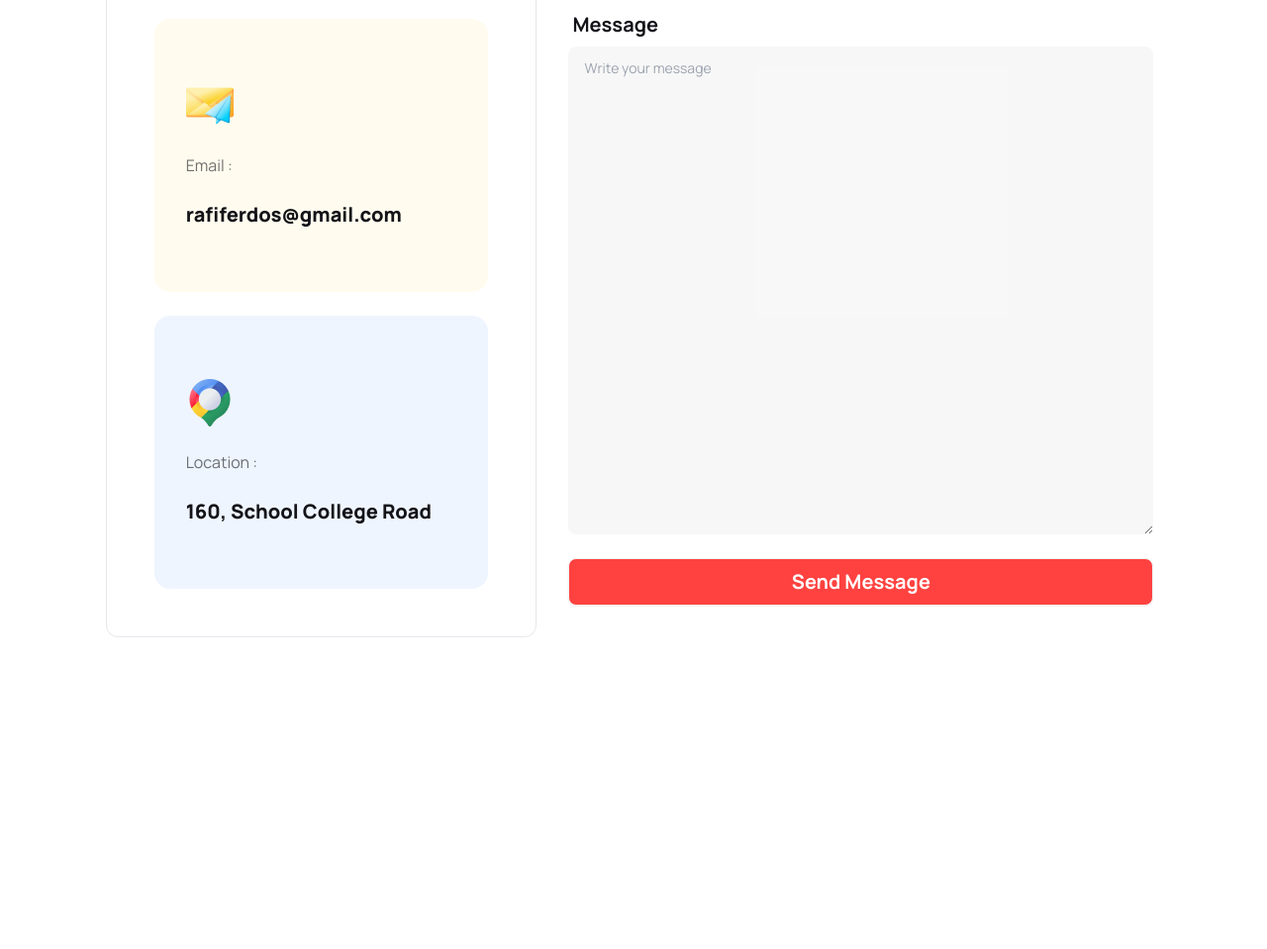
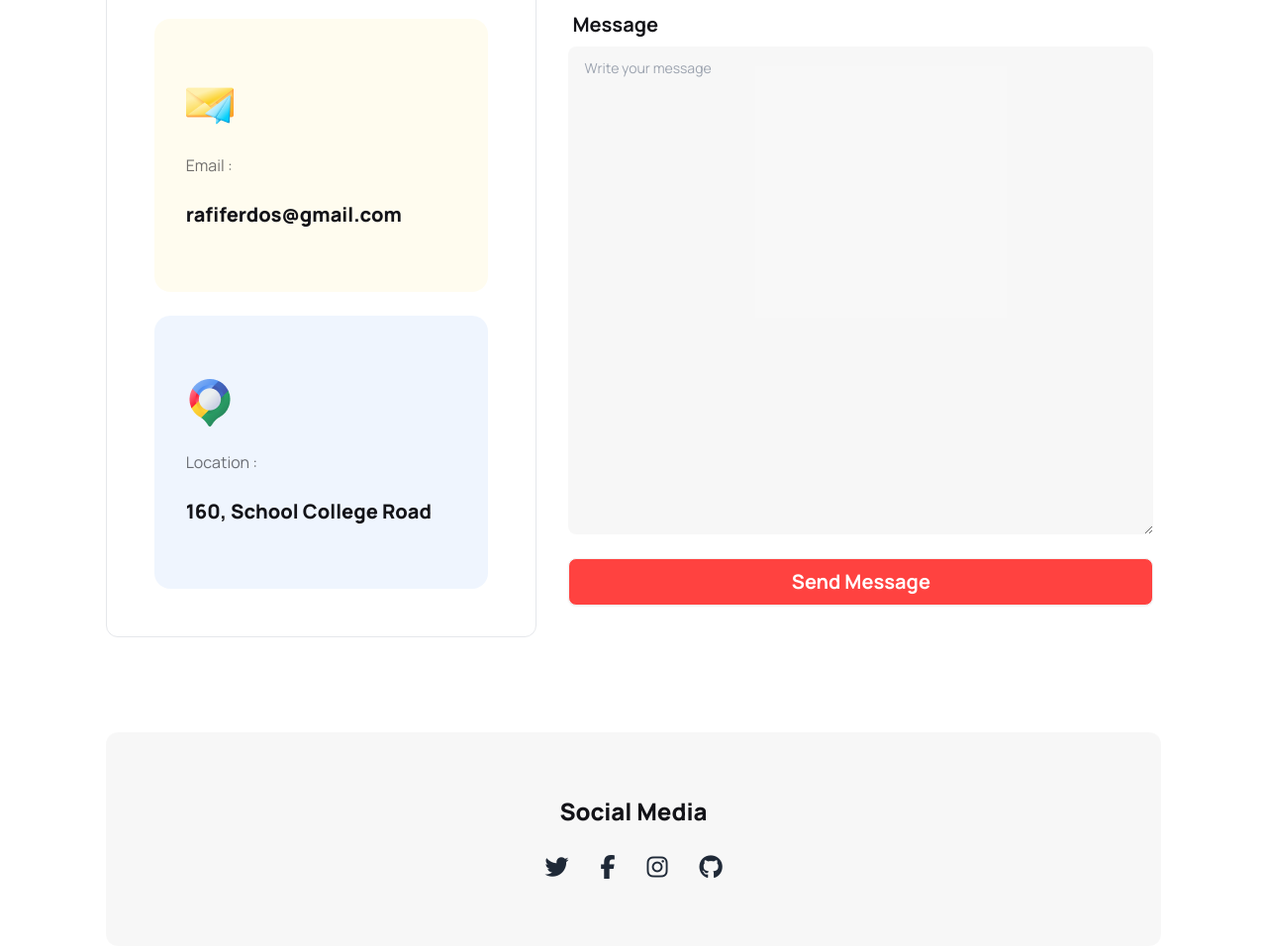
Before and after one commit to rafiferdos/hockey-club, a plain HTML site: page index.html in a window 1280 px wide. Shown: the part 5776-6735 px from the top of the page at 99% size. Before the commit the page ends 6516 px from the top, so only its background shows below. Drawn offline with nearby package versions, Linux system fonts and the light colour scheme.

Commit message:
Update contact section and add social media links

```diff
--- a/index.html
+++ b/index.html
@@ -418,7 +418,7 @@
     </section>
 
     <!-- get in touch area -->
-    <section class="container lg:w-10/12 w-11/12 mx-auto mb-24">
+    <section class="container lg:w-10/12 w-11/12 mx-auto mb-8 lg:mb-24">
       <hr class="border-dashed bg-[#13131833] my-12 lg:my-20">
       <div class="w-4/5 lg:w-1/2 mx-auto text-center">
         <h2 class="lg:text-4xl text-2xl font-extrabold mb-4">Get In Touch</h2>
@@ -501,5 +501,17 @@
         <div/>
       </div>
     </section>
+
+    <!-- social media links area -->
+    <section class="bg-[#13131808] flex flex-col gap-6 items-center justify-center py-8 lg:py-16 rounded-xl mb-24 container lg:w-10/12 mx-auto w-11/12">
+      <h2 class="text-center text-custom2 font-extrabold text-2xl">Social Media</h2>
+      <div class="flex gap-8">
+        <a href="twitter.com" target="_blank"><i class="fa-brands fa-twitter text-2xl"></i></a>
+        <a href="facebook.com" target="_blank"><i class="fa-brands fa-facebook-f text-2xl"></i></a>
+        <a href="instagram.com" target="_blank"><i class="fa-brands fa-instagram text-2xl"></i></a>
+        <a href="github.com" target="_blank"><i class="fa-brands fa-github text-2xl"></i></a>
+      </div>
+    </section>
+
   </body>
 </html>
```
